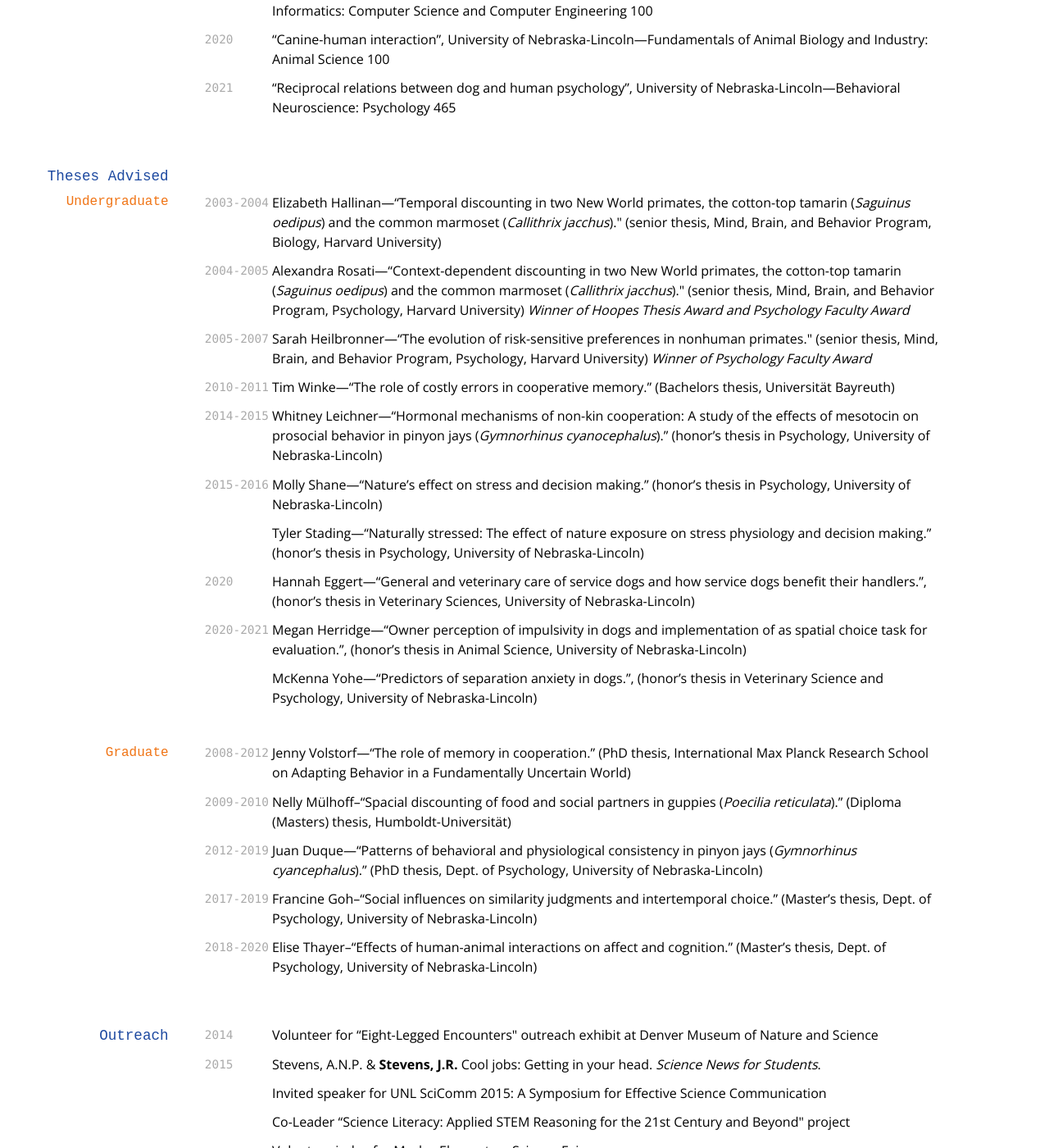
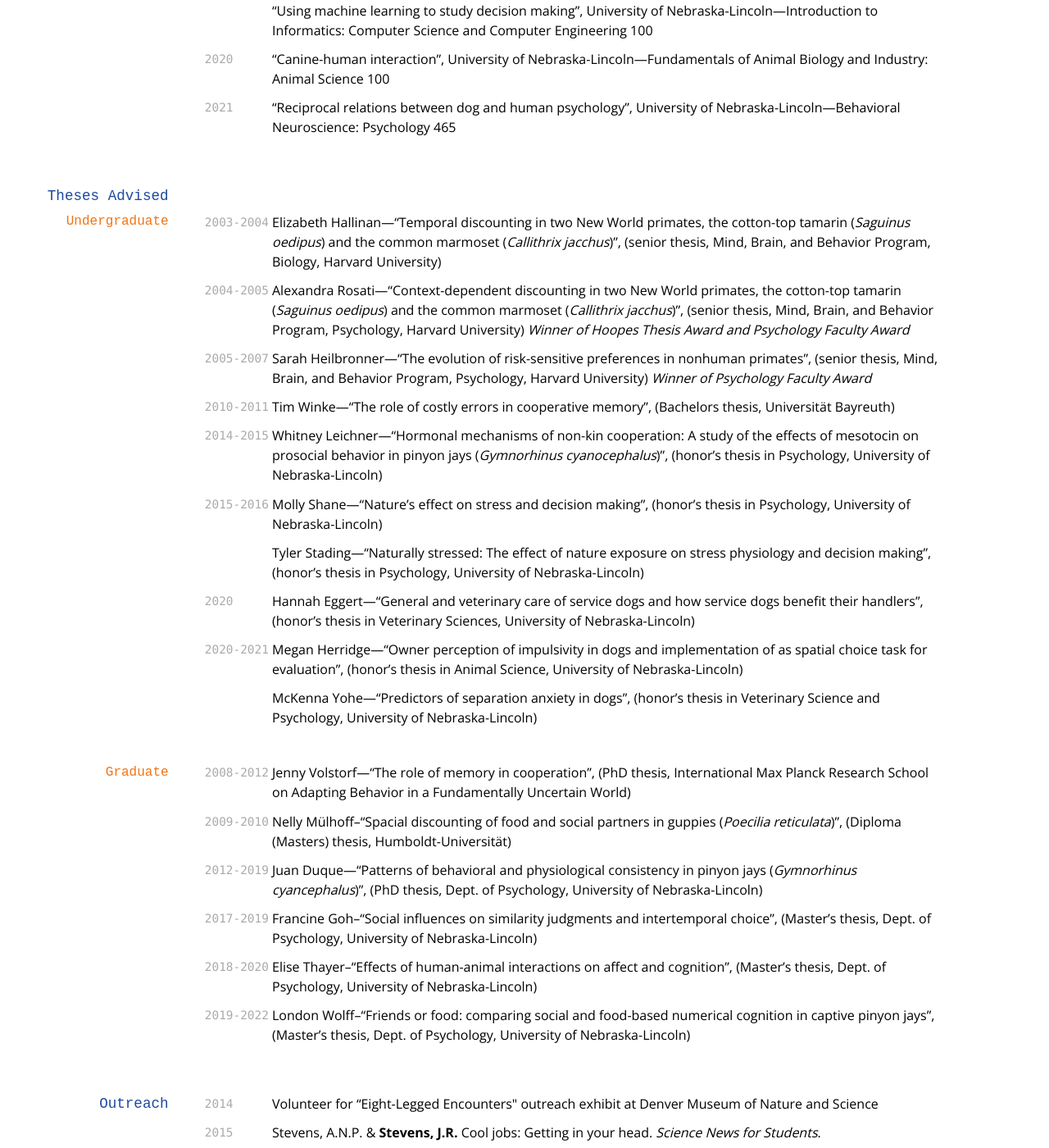
Before and after one commit to JeffreyRStevens/cv, a Jekyll site: the page built from index.md, in a window 1280 px wide and 1400 px high, scrolled down 16702 px. Shown: the whole window at 82% size. Built offline with Jekyll 4.4.1, drawn with Linux system fonts in a browser that asks for light colours; nearby versions of some CDN libraries; some web fonts are replaced; some of the changed text lies outside the part shown.

Commit message:
Add Nebraska Symposium

```diff
--- a/index.md
+++ b/index.md
@@ -514,7 +514,7 @@
 `2021`
 "Can Spot go the distance? Owners' predictions of dog impulsivity", **Stevens, J.R.**, Mathias, M., Herridge, M., Duvall, K., & Wolff, L., Comparative Cognition Conference (virtual conference talk).
 
-"Effects of human-animal interactions on affect and cognition", Thayer, E.R. \& **Stevens, J.R.**, International Society for Anthrozoology (virtual conference talk)."
+"Effects of human-animal interactions on affect and cognition", Thayer, E.R. & **Stevens, J.R.**, International Society for Anthrozoology (virtual conference talk)."
 
 ### Tutorials
 
@@ -693,49 +693,52 @@
 ### Undergraduate
 
 `2003-2004`
-Elizabeth Hallinan---"Temporal discounting in two New World primates, the cotton-top tamarin (*Saguinus oedipus*) and the common marmoset (*Callithrix jacchus*).\" (senior thesis, Mind, Brain, and Behavior Program,  Biology, Harvard University)
+Elizabeth Hallinan---"Temporal discounting in two New World primates, the cotton-top tamarin (*Saguinus oedipus*) and the common marmoset (*Callithrix jacchus*)", (senior thesis, Mind, Brain, and Behavior Program,  Biology, Harvard University)
 
 `2004-2005`
-Alexandra Rosati---"Context-dependent discounting in two New World primates, the cotton-top tamarin (*Saguinus oedipus*) and the common marmoset (*Callithrix jacchus*).\" (senior thesis, Mind, Brain, and Behavior Program, Psychology, Harvard University) *Winner of Hoopes Thesis Award and Psychology Faculty Award*
+Alexandra Rosati---"Context-dependent discounting in two New World primates, the cotton-top tamarin (*Saguinus oedipus*) and the common marmoset (*Callithrix jacchus*)", (senior thesis, Mind, Brain, and Behavior Program, Psychology, Harvard University) *Winner of Hoopes Thesis Award and Psychology Faculty Award*
 
 `2005-2007`
-Sarah Heilbronner---"The evolution of risk-sensitive preferences in nonhuman primates.\" (senior thesis, Mind, Brain, and Behavior Program, Psychology, Harvard University) *Winner of Psychology Faculty Award*
+Sarah Heilbronner---"The evolution of risk-sensitive preferences in nonhuman primates", (senior thesis, Mind, Brain, and Behavior Program, Psychology, Harvard University) *Winner of Psychology Faculty Award*
 
 `2010-2011`
-Tim Winke---"The role of costly errors in cooperative memory." (Bachelors thesis, Universität Bayreuth)
+Tim Winke---"The role of costly errors in cooperative memory", (Bachelors thesis, Universität Bayreuth)
 
 `2014-2015
-`Whitney Leichner---"Hormonal mechanisms of non-kin cooperation: A study of the effects of mesotocin on prosocial behavior in pinyon jays (*Gymnorhinus cyanocephalus*)." (honor's thesis in Psychology, University of Nebraska-Lincoln)
+`Whitney Leichner---"Hormonal mechanisms of non-kin cooperation: A study of the effects of mesotocin on prosocial behavior in pinyon jays (*Gymnorhinus cyanocephalus*)", (honor's thesis in Psychology, University of Nebraska-Lincoln)
 
 `2015-2016`
-Molly Shane---"Nature's effect on stress and decision making." (honor's thesis in Psychology, University of Nebraska-Lincoln)
+Molly Shane---"Nature's effect on stress and decision making", (honor's thesis in Psychology, University of Nebraska-Lincoln)
 
-Tyler Stading---"Naturally stressed: The effect of nature exposure on stress physiology and decision making." (honor's thesis in Psychology, University of Nebraska-Lincoln)
+Tyler Stading---"Naturally stressed: The effect of nature exposure on stress physiology and decision making", (honor's thesis in Psychology, University of Nebraska-Lincoln)
 
 `2020`
-Hannah Eggert---"General and veterinary care of service dogs and how service dogs benefit their handlers.", (honor's thesis in Veterinary Sciences, University of Nebraska-Lincoln)
+Hannah Eggert---"General and veterinary care of service dogs and how service dogs benefit their handlers", (honor's thesis in Veterinary Sciences, University of Nebraska-Lincoln)
 
 `2020-2021`
-Megan Herridge---"Owner perception of impulsivity in dogs and implementation of as spatial choice task for evaluation.", (honor's thesis in Animal Science, University of Nebraska-Lincoln)
+Megan Herridge---"Owner perception of impulsivity in dogs and implementation of as spatial choice task for evaluation", (honor's thesis in Animal Science, University of Nebraska-Lincoln)
 
-McKenna Yohe---"Predictors of separation anxiety in dogs.", (honor's thesis in Veterinary Science and Psychology, University of Nebraska-Lincoln)
+McKenna Yohe---"Predictors of separation anxiety in dogs", (honor's thesis in Veterinary Science and Psychology, University of Nebraska-Lincoln)
 
 ### Graduate
 
 `2008-2012`
-Jenny Volstorf---"The role of memory in cooperation." (PhD thesis, International Max Planck Research School on Adapting Behavior in a Fundamentally Uncertain World)
+Jenny Volstorf---"The role of memory in cooperation", (PhD thesis, International Max Planck Research School on Adapting Behavior in a Fundamentally Uncertain World)
 
 `2009-2010`
-Nelly Mülhoff--"Spacial discounting of food and social partners in guppies (*Poecilia reticulata*)." (Diploma (Masters) thesis, Humboldt-Universität)
+Nelly Mülhoff--"Spacial discounting of food and social partners in guppies (*Poecilia reticulata*)", (Diploma (Masters) thesis, Humboldt-Universität)
 
 `2012-2019`
-Juan Duque---"Patterns of behavioral and physiological consistency in pinyon jays (*Gymnorhinus cyancephalus*)." (PhD thesis, Dept. of Psychology, University of Nebraska-Lincoln)
+Juan Duque---"Patterns of behavioral and physiological consistency in pinyon jays (*Gymnorhinus cyancephalus*)", (PhD thesis, Dept. of Psychology, University of Nebraska-Lincoln)
 
 `2017-2019`
-Francine Goh--"Social influences on similarity judgments and intertemporal choice." (Master's thesis, Dept. of Psychology, University of Nebraska-Lincoln)
+Francine Goh--"Social influences on similarity judgments and intertemporal choice", (Master's thesis, Dept. of Psychology, University of Nebraska-Lincoln)
 
 `2018-2020`
-Elise Thayer--"Effects of human-animal interactions on affect and cognition." (Master's thesis, Dept. of Psychology, University of Nebraska-Lincoln)
+Elise Thayer--"Effects of human-animal interactions on affect and cognition", (Master's thesis, Dept. of Psychology, University of Nebraska-Lincoln)
+
+`2019-2022`
+London Wolff--"Friends or food: comparing social and food-based numerical cognition in captive pinyon jays", (Master's thesis, Dept. of Psychology, University of Nebraska-Lincoln)
 
 ## Outreach
 
@@ -825,6 +828,8 @@
 
 `2020-` Editorial board of *Animal Behavior and Cognition*
 
+`2022` Organizer of Nebraska Symposium on Motivation on Canine Cognition and the Human Bond, University of Nebraska-Lincoln
+
 ## Honors and Awards
 
 `1996` Phi Beta Kappa National Honor Society, Baylor University
@@ -872,7 +877,7 @@
 
 `2018-2020` Buffett Early Childhood Institute Graduate Scholars panel
 
-`2021` National Institutes of Health, Human-Animal Interaction panel
+`2021-2022` National Institutes of Health, Human-Animal Interaction panel
 
 ### Ad-hoc Reviews
 
```
Also changed, not shown: other parts of index.md (+1 -1 lines), cv.md (+28 -31 lines), 1 other file.
